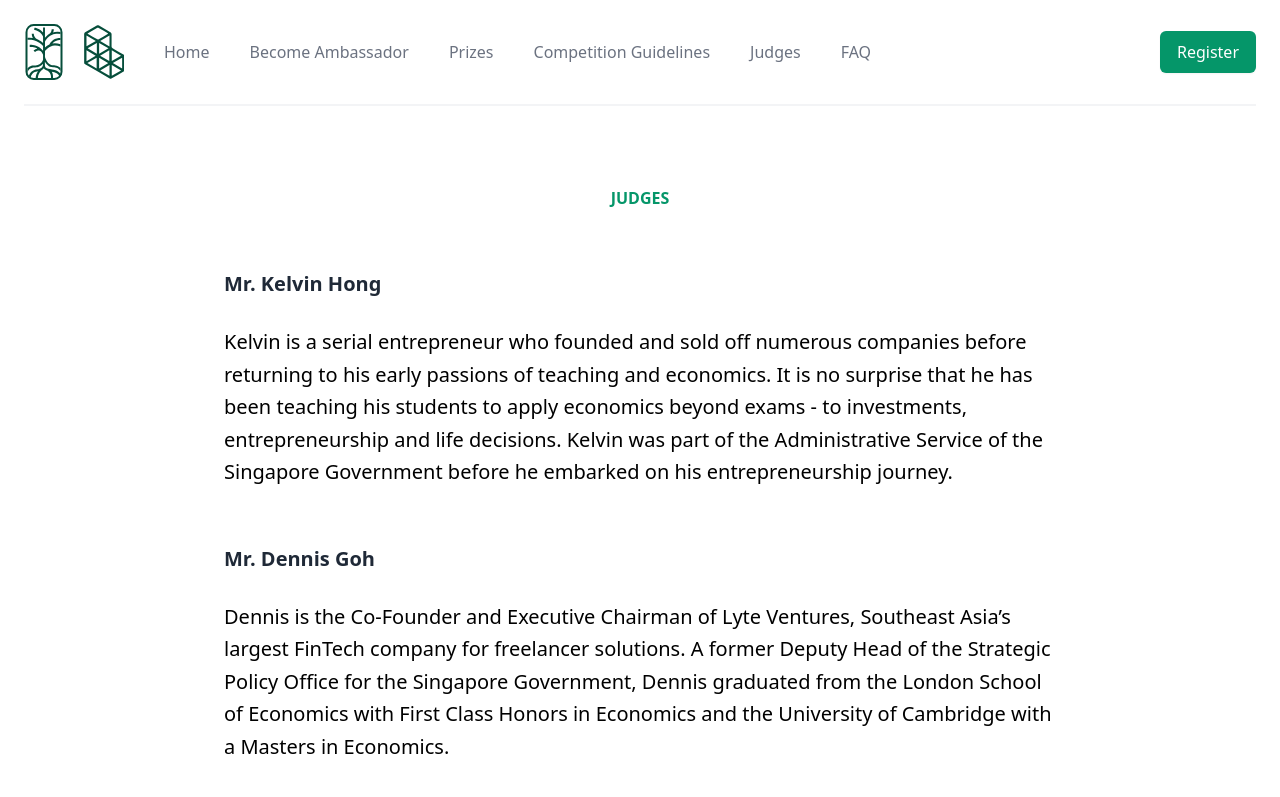
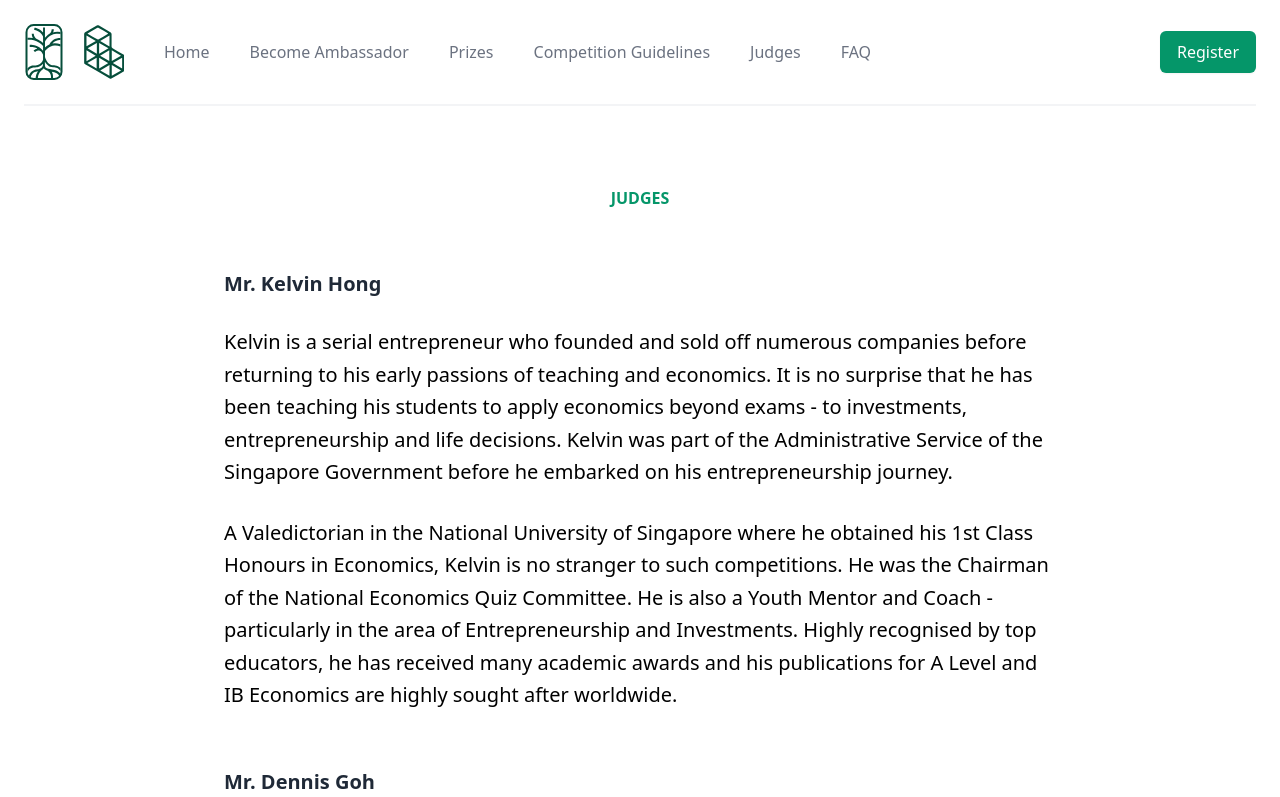
Before and after one commit to li-shihao/YFAC, a React (Create React App) app: page /judges in a window 1280 px wide. Shown: the top 797 px of the page. Built offline with nearby package versions, Linux system fonts and the light colour scheme; a web font is replaced by a local one.

Commit message:
Changed judge bio

```diff
--- a/src/routes/Judges.js
+++ b/src/routes/Judges.js
@@ -25,6 +25,18 @@ export default function Judges() {
               Kelvin was part of the Administrative Service of
               the Singapore Government before he embarked on
               his entrepreneurship journey.</p>
+              <br></br>
+              <p class="leading-relaxed">
+              A Valedictorian in the National University of Singapore
+              where he obtained his 1st Class Honours in Economics,
+              Kelvin is no stranger to such competitions. He was the
+              Chairman of the National Economics Quiz Committee.
+              He is also a Youth Mentor and Coach - particularly in
+              the area of Entrepreneurship and Investments. Highly
+              recognised by top educators, he has received many
+              academic awards and his publications for A Level and
+              IB Economics are highly sought after worldwide.
+              </p>
               <br></br>
               <br></br>
 
```
Also changed, not shown: 1 other file (tests, documents, lock files or other folders).
